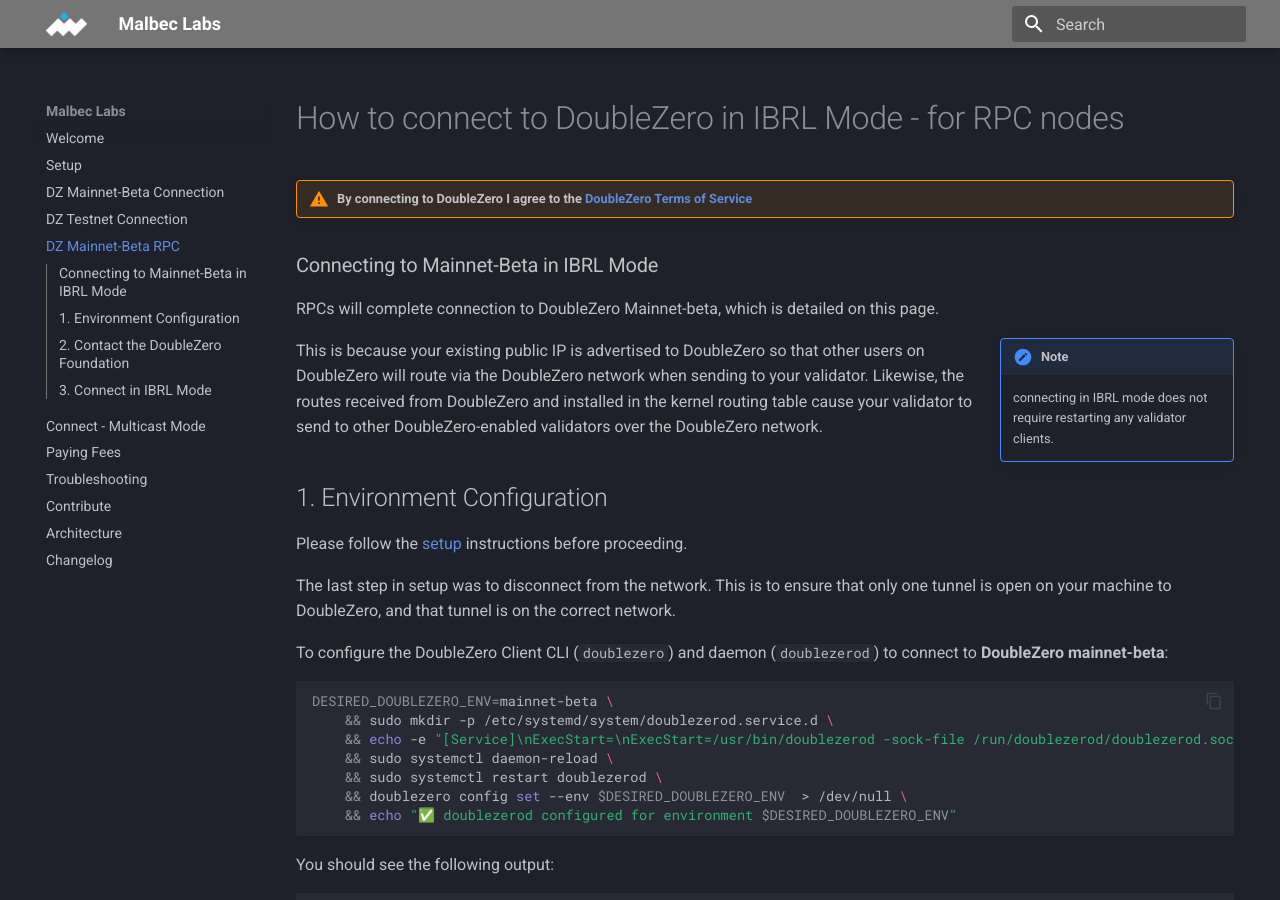
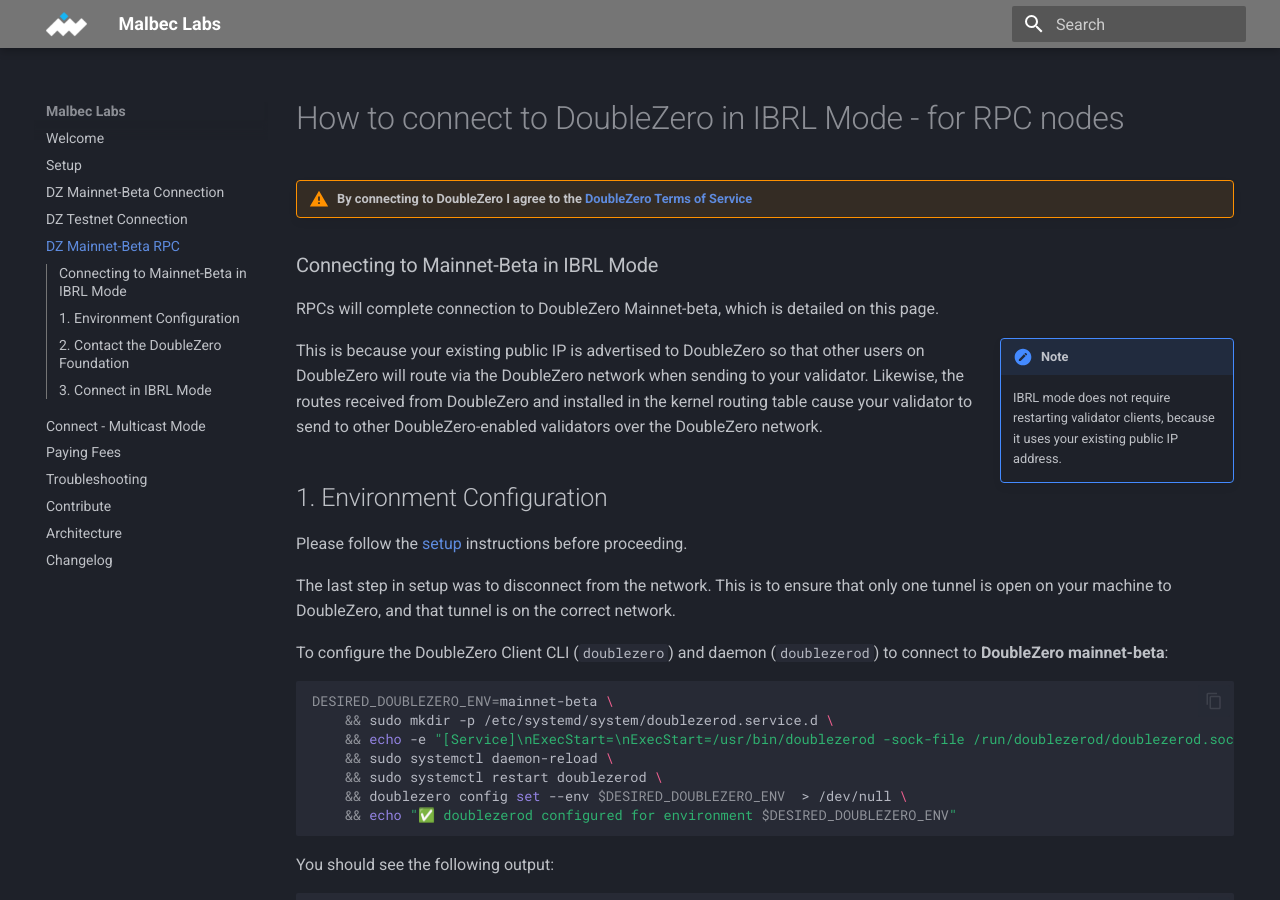
Before and after one commit to malbeclabs/docs, an MkDocs documentation site: the page built from docs/DZ Mainnet-beta RPC.md, in a window 1280 px wide and 900 px high. Built offline with MkDocs 1.6.1 and Material for MkDocs 9.7.7, drawn with Linux system fonts in a browser that asks for light colours.

Commit message:
update language connect

```diff
--- a/docs/DZ Mainnet-beta RPC.md
+++ b/docs/DZ Mainnet-beta RPC.md
@@ -7,7 +7,7 @@
 
 RPCs will complete connection to DoubleZero Mainnet-beta, which is detailed on this page.
 !!! Note inline end
-    connecting in IBRL mode does not require restarting any validator clients.
+    IBRL mode does not require restarting validator clients, because it uses your existing public IP address.
 
 This is because your existing public IP is advertised to DoubleZero so that other users on DoubleZero will route via the DoubleZero network when sending to your validator. Likewise, the routes received from DoubleZero and installed in the kernel routing table cause your validator to send to other DoubleZero-enabled validators over the DoubleZero network.
 
```
Also changed, not shown: docs/DZ Mainnet-beta Connection.md (+1 -1 lines), docs/DZ Testnet Connection.md (+1 -1 lines).
